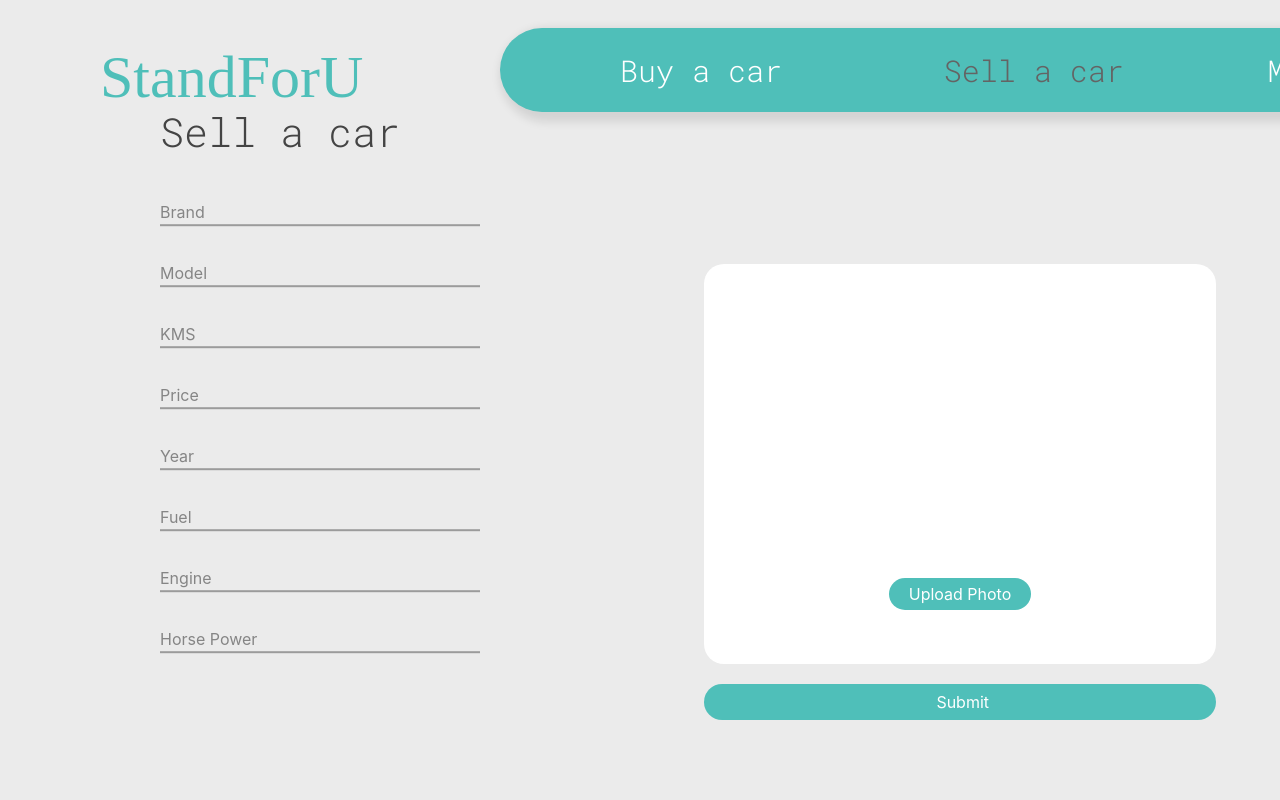
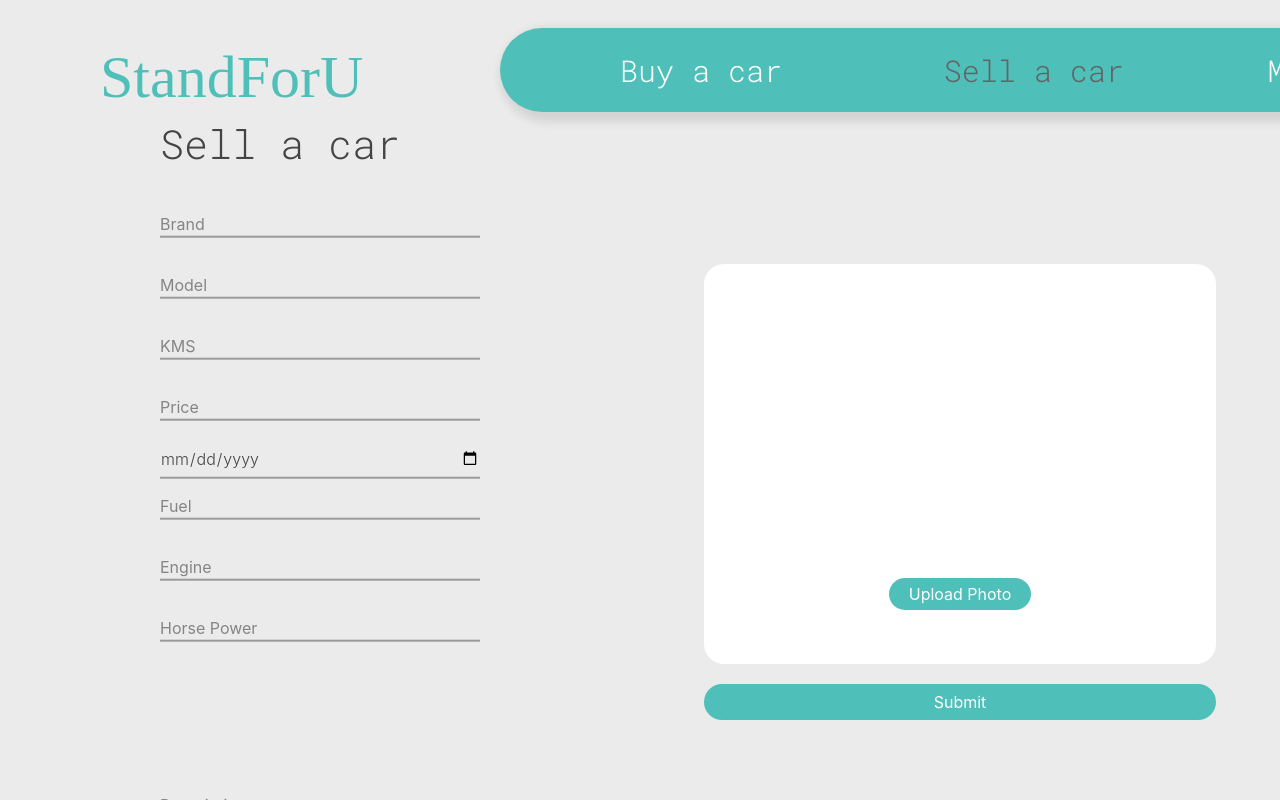
Before and after one commit to JoaoantonioViegas/StandForU, a React (Create React App) app in the folder standforu/: page /sell-car in a window 1280 px wide. Shown: the top 800 px of the page. Built offline with nearby package versions, Linux system fonts and the light colour scheme; some icons are missing; a web font is replaced by a local one.

Commit message:
perfections/notifications

```diff
--- a/standforu/package.json
+++ b/standforu/package.json
@@ -7,11 +7,14 @@
     "@testing-library/jest-dom": "^5.16.4",
     "@testing-library/react": "^13.2.0",
     "@testing-library/user-event": "^13.5.0",
+    "axios": "^0.27.2",
     "framer-motion": "^6.3.4",
     "react": "^18.1.0",
     "react-dom": "^18.1.0",
     "react-router-dom": "^6.3.0",
     "react-scripts": "5.0.1",
+    "react-toastify": "^9.0.4",
+    "toastify": "^2.0.1",
     "web-vitals": "^2.1.4"
   },
   "scripts": {
--- a/standforu/src/App.js
+++ b/standforu/src/App.js
@@ -8,16 +8,22 @@ import Makeareview from './components/pages/Makeareview.js'
 import Profile from './components/pages/Profile.js';
 import Login from './components/pages/login.js';
 import Register from './components/pages/register.js';
+import {ToastContainer,toast,Zoom,Bounce} from 'react-toastify';
+import 'react-toastify/dist/ReactToastify.css';
+import axios from "axios";
 
 import Container from './components/layout/Container.js';
 // import Navbar from './components/layout/Navbar.js';
 
-function App() {
+function App(props) {
+  const {caixote,editar} = props;
+  const [loggedIn, setLoggedIn] = React.useState(false);
 
-  const [loggedIn, setLoggedIn] = React.useState(false);
+  // toast.error("Carro deletado com sucesso!");
 
   return (
     <div className='App'>
+      <ToastContainer/>
       <Router>
         <Container customClass ="min-height">
           <Routes>
--- a/standforu/src/components/layout/CarDiv.css
+++ b/standforu/src/components/layout/CarDiv.css
@@ -196,3 +196,14 @@
     font-weight: 400;
     font-style: normal;
   }
+
+  .caixote{
+    position: absolute;
+    left: 26vh;
+    top: 10vw;
+  }
+  .editar{
+    position: absolute;
+    left: 26vh;
+    top: 11.5vw;
+  }
--- a/standforu/src/components/layout/CarDiv.js
+++ b/standforu/src/components/layout/CarDiv.js
@@ -1,9 +1,26 @@
 import React from "react";
 import './CarDiv.css'
 import {motion} from 'framer-motion';
+import { Icon } from '@iconify/react';
+import {ToastContainer,toast,Zoom,Bounce} from 'react-toastify';
+import 'react-toastify/dist/ReactToastify.css';
+import axios from "axios";
 
 function CarDiv(props) {
-  const { image, info } = props;
+  const { image,profile, info } = props;
+  const [apagar,setapagar] = React.useState(true);
+  const [editar,setedit] = React.useState(true);
+  const deleteannouncement = () => {
+    setapagar(!apagar);
+    toast.warn("Do you want to delete this announcement?");
+  }
+  const editannouncement = () => {
+    setedit(!editar);
+  }
+  console.log("apagar"+apagar);
+  console.log("editar"+editar);
+
+
 
   return (
     <motion.div animate={{opacity : 1, y:-10}} initial={{opacity:0}} exit={{opacity:0, y:10}} transition={{ duration:0.3}} className="carDiv">
@@ -11,6 +28,8 @@ function CarDiv(props) {
       <div className="info">
         {info}
       </div>
+      <Icon onClick={deleteannouncement} visibility={profile?"visible":"hidden"} icon="bi:trash" className="caixote"/>
+      <Icon onClick={editannouncement} visibility={profile?"visible":"hidden"} icon="ant-design:edit-twotone" className="editar"/>
       <div className="overlap-group">
         <div className="rectangle-10"></div>
         <div className="extra">
--- a/standforu/src/components/pages/Home.js
+++ b/standforu/src/components/pages/Home.js
@@ -92,7 +92,7 @@ function Home(props) {
         }
     }).map((item,key) =>
         <div className="car" onClick={() => divOnClick(item.marca, item.modelo, item.ano)} key={key}>
-            <CarDiv image={item.imagem} info= {<React.Fragment> {item.marca + " " + item.modelo} <br/> {item.ano} <br/> {item.kms + " km"} <br/> {item.preco + " €"}</React.Fragment>}/>
+            <CarDiv image={item.imagem} trash={false} info= {<React.Fragment> {item.marca + " " + item.modelo} <br/> {item.ano} <br/> {item.kms + " km"} <br/> {item.preco + " €"}</React.Fragment>}/>
         </div>
     );
 
--- a/standforu/src/components/pages/Makeareview.js
+++ b/standforu/src/components/pages/Makeareview.js
@@ -2,21 +2,24 @@ import React from 'react'
 import Navbar from '../layout/Navbar'
 import './Makereview.css'
 import { useNavigate } from "react-router-dom";
+import {ToastContainer,toast,Zoom,Bounce} from 'react-toastify';
+import 'react-toastify/dist/ReactToastify.css';
 function Makeareview(props) {
   let navigate = useNavigate();
   const handleSubmit = (e) => {
     e.preventDefault();
     //verificar que o input brand, model, year, review não estão vazios
     if(document.getElementById('brand').value === "" || document.getElementById('model').value === "" || document.getElementById('year').value === "" || document.getElementById('review').value === ""){
-      alert("Please fill all the fields");
+      toast.error('Please fill all the fields');
     }else{
-      alert("Review addedn successfully");
+      toast.success("Review added successfully");
       navigate(`/`);
     }
   }
 
   return (
     <div className='Review_page' >
+      <ToastContainer/>
         <Navbar link="makeareview" loggedIn={props.loggedIn}/>
         <div className='Review_page_container_left'>
             <div className='components'>
@@ -40,8 +43,8 @@ function Makeareview(props) {
               </p>
 
               <p>
-              <input type="input" class="MR_form__field3" placeholder="" name="year" id='year' required maxLength={4} />
-              <label for="year" class="MR_form__label3">Year</label>
+              <input type="date" class="MR_form__field3" placeholder="" name="year" id='year' required maxLength={4} />
+              {/* <label for="year" class="MR_form__label3">Year</label> */}
               </p>
 
               <p>
--- a/standforu/src/components/pages/Makereview.css
+++ b/standforu/src/components/pages/Makereview.css
@@ -151,6 +151,13 @@
     background: transparent;
     transition: border-color 0.2s;
     color: #000;
+    text-decoration: none;
+    top:  0;
+    left: -30%;
+    transition: 0.2s;
+    font-size: 1rem;
+    color: #444444;
+    font-weight: 300;
 }
 .MR_form__field3:required:valid ~ .MR_form__label3 {
     left: -34%;
@@ -161,7 +168,7 @@
     left: -30%;
     transition: 0.2s;
     font-size: 1rem;
-    color: 444444;
+    color: #444444;
     font-weight: 300;
 }
 .MR_form__field3:focus ~ .MR_form__label3{
--- a/standforu/src/components/pages/SellCar.js
+++ b/standforu/src/components/pages/SellCar.js
@@ -5,7 +5,9 @@ import './login.css';
 import './register.css';
 import { Icon } from '@iconify/react';
 import {Link} from 'react-router-dom';
-
+import {ToastContainer,toast,Zoom,Bounce} from 'react-toastify';
+import { useNavigate } from "react-router-dom";
+import 'react-toastify/dist/ReactToastify.css';
 
 class SellCar extends React.Component {
 
@@ -35,13 +37,21 @@ class SellCar extends React.Component {
       });
     }
   };
-
+  //check if all inputs are filled
+  checkInputs = () => {
+    if(document.getElementById('brand').value === "" || document.getElementById('model').value === "" || document.getElementById('year').value === "" || document.getElementById('kms').value === ""|| document.getElementById('price').value === "" || document.getElementById('fuel').value === ""|| document.getElementById('engine').value === ""|| document.getElementById('horse_power').value === ""){
+      toast.error("Please fill all inputs");
+    }else{
+      toast.success("Review added successfully");
+    }
+  }
   render() {
     return (
       <div>
           <Navbar link="sellacar" loggedIn={this.props.loggedIn}/>
 
             <div id="split_left">
+              <ToastContainer/>
                 <div class="left">
                     <h1>Sell a car</h1>
                     <input type="input" class="form__field1" placeholder="" name="brand" id='brand' required />
@@ -50,14 +60,14 @@ class SellCar extends React.Component {
                     <input type="input" class="form__field2" placeholder="" name="model" id='model' required />
                     <label for="model" class="form__label2">Model</label>
 
-                    <input type="input" class="form__field3" placeholder="" name="kms" id='kms' required />
+                    <input type="number" class="form__field3" placeholder="" name="kms" id='kms' required />
                     <label for="kms" class="form__label3">KMS</label>
 
-                    <input type="input" class="form__field4" placeholder="" name="price" id='price' required />
+                    <input type="number" class="form__field4" placeholder="" name="price" id='price' required />
                     <label for="price" class="form__label4">Price</label>
 
-                    <input type="input" class="form__field5" placeholder="" name="year" id='year' required />
-                    <label for="year" class="form__label5">Year</label>
+                    <input type="date" class="form__field5" placeholder="" name="year" id='year' required />
+                    <label for="year" class="form__label5"></label>
 
                     <input type="input" class="form__field6" placeholder="" name="fuel" id='fuel' required />
                     <label for="fuel" class="form__label6">Fuel</label>
@@ -65,7 +75,7 @@ class SellCar extends React.Component {
                     <input type="input" class="form__field7" placeholder="" name="engine" id='engine' required />
                     <label for="engine" class="form__label7">Engine</label>
 
-                    <input type="input" class="form__field8" placeholder="" name="horse_power" id='horse_power' required />
+                    <input type="number" class="form__field8" placeholder="" name="horse_power" id='horse_power' required />
                     <label for="horse_power" class="form__label8">Horse Power</label>
 
                     <textarea  type="input" class="form__field15" placeholder="" name="description" id='description' required  cols="40" rows="5"></textarea>
@@ -85,7 +95,7 @@ class SellCar extends React.Component {
                   <div className="upload_tbn" style={{backgroundColor: this.openAd? 'transparent' : '#FFFFFF'}}>
                     <label className="file"><input type="file" name="myImage" onChange={this.onImageChange}/>Upload Photo</label>
                   </div>
-                  <div className="btn_sub_div"><Link to='/profile' className= "btn_sub" style={{color:"#FFFFFF"}}>Submit</Link></div>
+                  <div className="btn_sub_div" onClick={this.checkInputs} style={{color:"#FFFFFF"}}>Submit</div>
                 </div>
             </div>
 
--- a/standforu/src/components/pages/Sellcar.css
+++ b/standforu/src/components/pages/Sellcar.css
@@ -210,7 +210,15 @@ input[type=Submit]:hover{
     background: transparent;
     transition: border-color 0.2s;
     color: #000;
+    text-decoration: none;
+    top:  0;
+    left: -30%;
+    transition: 0.2s;
+    font-size: 1rem;
+    color: #444444;
+    font-weight: 300;
 }
+
 .form__field5:required:valid ~ .form__label5 {
     left: -6vw;
 }
@@ -222,6 +230,7 @@ input[type=Submit]:hover{
     font-size: 1rem;
     color: rgb(133, 133, 133);
 }
+
 .form__field5:focus ~ .form__label5{
     left: -6vw;
     transition: 0.5s;
```
Also changed, not shown: standforu/src/components/layout/Embed_reviews.js (+10 -1 lines), standforu/src/components/pages/Profile.js (+8 -3 lines), standforu/src/components/pages/login.js (+9 -6 lines), 1 other file (tests, documents, lock files or other folders).
